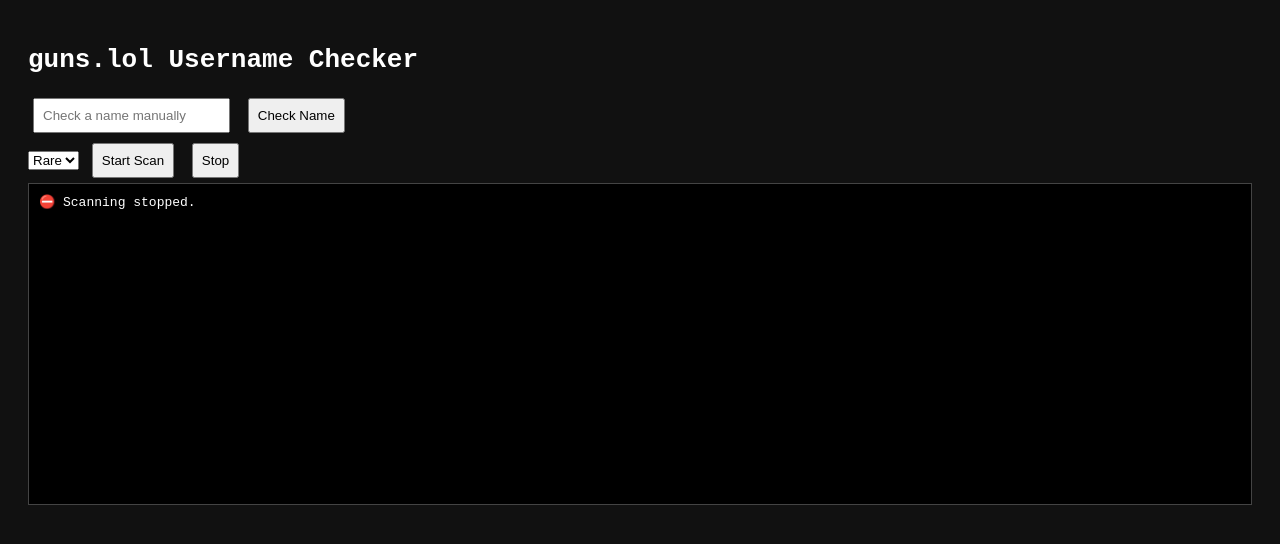
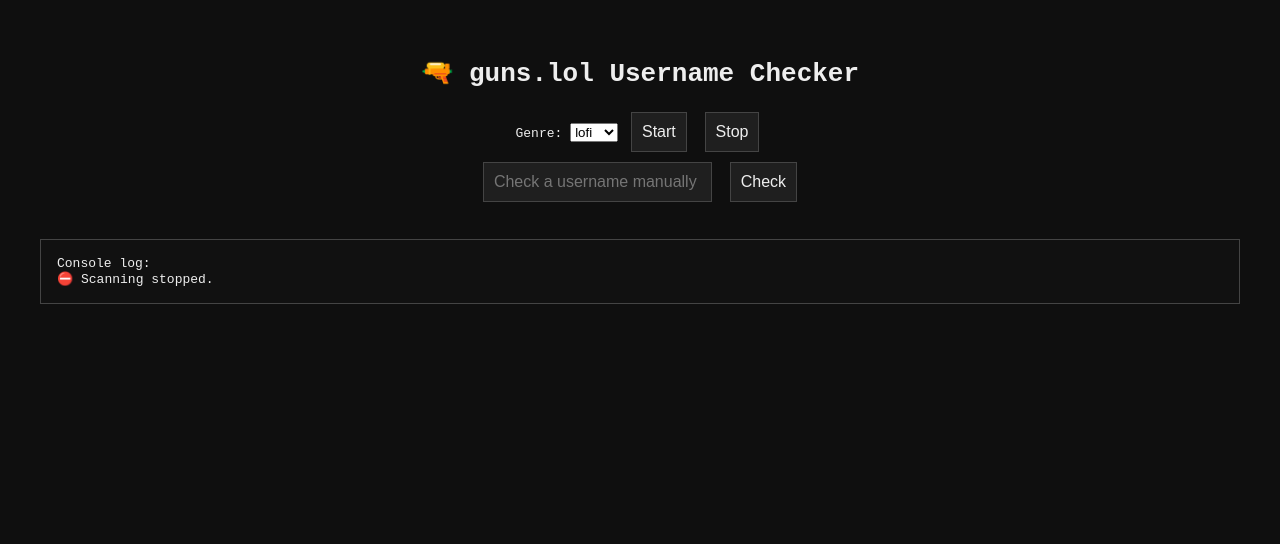
Before and after one commit to trxpvoidz/Guns.lol-Name-Checker, a website: page index.html in a window 1280 px wide. Both pictures are taken after a click on the button "Stop". Drawn offline with Linux system fonts and the light colour scheme.

Commit message:
Update index.html

```diff
--- a/index.html
+++ b/index.html
@@ -1,45 +1,123 @@
 <!DOCTYPE html>
 <html lang="en">
 <head>
-  <meta charset="UTF-8" />
-  <meta name="viewport" content="width=device-width, initial-scale=1.0"/>
+  <meta charset="UTF-8">
   <title>guns.lol Username Checker</title>
+  <meta name="viewport" content="width=device-width, initial-scale=1.0">
   <style>
     body {
-      background-color: #111;
-      color: #fff;
+      background: #0f0f0f;
+      color: #eee;
       font-family: monospace;
-      padding: 20px;
+      text-align: center;
+      padding: 2rem;
     }
-    #console {
-      background-color: #000;
+    button, input {
       padding: 10px;
-      height: 300px;
-      overflow-y: scroll;
+      margin: 5px;
+      font-size: 16px;
+      background: #1f1f1f;
+      color: #eee;
       border: 1px solid #444;
     }
-    button, input {
-      margin: 5px;
-      padding: 8px;
+    #log {
+      margin-top: 2rem;
+      text-align: left;
+      background: #111;
+      padding: 1rem;
+      border: 1px solid #444;
+      max-height: 300px;
+      overflow-y: auto;
     }
   </style>
 </head>
 <body>
-  <h1>guns.lol Username Checker</h1>
-  <input type="text" id="manualName" placeholder="Check a name manually">
-  <button onclick="checkManual()">Check Name</button>
-  <br>
-  <select id="genre">
-    <option value="rare">Rare</option>
-    <option value="dark">Dark</option>
-    <option value="cool">Cool</option>
-    <option value="lofi">Lofi</option>
-  </select>
-  <button onclick="startScan()">Start Scan</button>
-  <button onclick="stopScan()">Stop</button>
+  <h1>🔫 guns.lol Username Checker</h1>
 
-  <div id="console"></div>
+  <div>
+    <label for="genre">Genre:</label>
+    <select id="genre">
+      <option value="lofi">lofi</option>
+      <option value="dark">dark</option>
+      <option value="rare">rare</option>
+      <option value="cool">cool</option>
+    </select>
+    <button onclick="startScan()">Start</button>
+    <button onclick="stopScan()">Stop</button>
+  </div>
 
-  <script src="main.js"></script>
+  <div>
+    <input id="manual" type="text" placeholder="Check a username manually">
+    <button onclick="manualCheck()">Check</button>
+  </div>
+
+  <div id="log">Console log:</div>
+
+  <script>
+    let scanning = false;
+    const logEl = document.getElementById('log');
+
+    function log(msg) {
+      const line = document.createElement('div');
+      line.textContent = msg;
+      logEl.appendChild(line);
+      logEl.scrollTop = logEl.scrollHeight;
+    }
+
+    async function checkUsername(name) {
+      try {
+        const res = await fetch('/.netlify/functions/check?name=' + name);
+        const data = await res.json();
+        if (data.available) {
+          log(`✅ ${name} is available!`);
+          window.open(`https://guns.lol/${name}`, '_blank');
+        } else {
+          log(`❌ ${name} is taken.`);
+        }
+      } catch (err) {
+        log(`❗ Error checking ${name}: ${err.message}`);
+      }
+    }
+
+    async function manualCheck() {
+      const name = document.getElementById('manual').value.trim();
+      if (name) checkUsername(name);
+    }
+
+    async function startScan() {
+      scanning = true;
+      const genre = document.getElementById('genre').value;
+      const generated = generateNames(genre, 30);
+
+      for (const name of generated) {
+        if (!scanning) break;
+        await checkUsername(name);
+        await new Promise(r => setTimeout(r, 5000)); // 5s delay
+      }
+      log("🔁 Scan finished.");
+    }
+
+    function stopScan() {
+      scanning = false;
+      log("⛔ Scanning stopped.");
+    }
+
+    function generateNames(type, count) {
+      const sets = {
+        lofi: ["lofi", "zen", "mid", "fade", "cloud"],
+        dark: ["void", "grim", "cold", "ghost", "dark"],
+        rare: ["q", "x", "z", "v", "0", "1", "9"],
+        cool: ["cool", "vibe", "nova", "snx", "fire"]
+      };
+      const chars = 'abcdefghijklmnopqrstuvwxyz0123456789';
+      const names = new Set();
+      while (names.size < count) {
+        const base = sets[type][Math.floor(Math.random() * sets[type].length)];
+        const suffix = [...Array(2)].map(() => chars[Math.floor(Math.random() * chars.length)]).join('');
+        names.add((base + suffix).toLowerCase());
+      }
+      return [...names];
+    }
+  </script>
 </body>
 </html>
```
